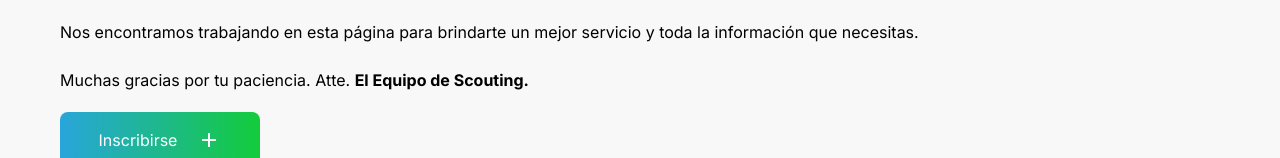
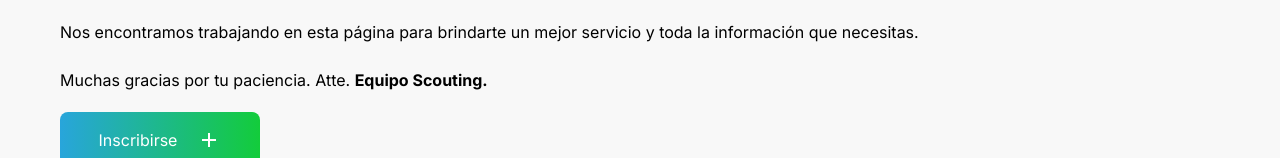
Before and after one commit to Gastti/scouting-landing-page, a Next.js app: page /asesoramiento in a window 1280 px wide. Shown: the part 292-450 px from the top of the page. Built offline with nearby package versions, Linux system fonts and the light colour scheme.

Commit message:
some fixes

```diff
--- a/app/asesoramiento/page.tsx
+++ b/app/asesoramiento/page.tsx
@@ -14,7 +14,7 @@ export default function Asesoramiento() {
                 <br /><br />
                 Muchas gracias por tu paciencia.
 
-                Atte. <b>El Equipo de Scouting.</b>
+                Atte. <b>Equipo Scouting.</b>
             </div>
             <RegisterButton />
         </main >
--- a/app/consultoria/page.tsx
+++ b/app/consultoria/page.tsx
@@ -14,7 +14,7 @@ export default function Consultoria() {
                 <br /><br />
                 Muchas gracias por tu paciencia.
 
-                Atte. <b>El Equipo de Scouting.</b>
+                Atte. <b>Equipo Scouting.</b>
             </div>
             <RegisterButton />
         </main >
--- a/app/cursos/page.tsx
+++ b/app/cursos/page.tsx
@@ -14,7 +14,7 @@ export default function Capacitacion() {
                 <br /><br />
                 Muchas gracias por tu paciencia.
 
-                Atte. <b>El Equipo de Scouting.</b>
+                Atte. <b>Equipo Scouting.</b>
             </div>
             <RegisterButton />
         </main >
--- a/app/pasantias-y-giras/page.tsx
+++ b/app/pasantias-y-giras/page.tsx
@@ -14,7 +14,7 @@ export default function PasantiasGiras() {
                 <br /><br />
                 Muchas gracias por tu paciencia.
 
-                Atte. <b>El Equipo de Scouting.</b>
+                Atte. <b>Equipo Scouting.</b>
             </div>
             <RegisterButton />
         </main >
--- a/app/ui/finalhook/finalhook.tsx
+++ b/app/ui/finalhook/finalhook.tsx
@@ -5,13 +5,13 @@ import ReplyIcon from '@mui/icons-material/Reply';
 export default function FinalHook() {
   return (
     <Section className='pb-10'>
-        <div className='max-w-[1200px] flex flex-col items-center gap-5'>
-            <h3 className='text-[1rem] sm:text-[3rem] text-center'>¡Si te <span className='bg-gradient-to-r from-[#28a5db] to-[#13cc3b] text-transparent bg-clip-text'>interesa</span> alguno de <span className='bg-gradient-to-r from-[#28a5db] to-[#13cc3b] text-transparent bg-clip-text'>nuestros servicios</span> no dudes en contactarnos!</h3>
-            <a href='https://google.com/' className='flex flex-row justify-center items-center gap-5 bg-gradient-to-r from-[#28a5db] to-[#13cc3b] text-white text-[1rem] sm:text-[1.5rem] px-8 py-4 sm:px-8 sm:py-3 rounded-xl transition-transform duration-200 hover:scale-110'>
-                <ReplyIcon />
-                Contactarse
-                </a>
-        </div>
+      <div className='max-w-[1200px] flex flex-col items-center gap-5'>
+        <h3 className='text-[1rem] sm:text-[1.5rem] text-center font-bold'>¡Si te <span className='bg-gradient-to-r from-[#28a5db] to-[#13cc3b] text-transparent bg-clip-text'>interesa</span> alguno de <span className='bg-gradient-to-r from-[#28a5db] to-[#13cc3b] text-transparent bg-clip-text'>nuestros servicios</span> no dudes en contactarnos!</h3>
+        <a href='https://google.com/' className='text-[1rem] sm:text-[1.3rem] flex flex-row justify-center items-center gap-5 bg-gradient-to-r from-[#28a5db] to-[#13cc3b] text-white px-8 py-4 sm:px-8 sm:py-3 rounded-xl transition-transform duration-200 hover:scale-110'>
+          <ReplyIcon />
+          Contactarse
+        </a>
+      </div>
     </Section>
   )
 }
--- a/app/ui/footer/footer.tsx
+++ b/app/ui/footer/footer.tsx
@@ -16,7 +16,7 @@ export default function Footer() {
     return (
         <Section className='mt-10 py-10 bg-[#f2f2f2]'>
             <div className='flex flex-row justify-between w-full max-w-[1200px] flex-wrap gap-10'>
-                <div className='flex flex-row gap-3 items-center'>
+                <div className='flex flex-row gap-3 items-center select-none'>
                     <Image
                         src='/logo.png'
                         width={158}
--- a/app/ui/header/header.tsx
+++ b/app/ui/header/header.tsx
@@ -16,7 +16,7 @@ export default function Header() {
                         Desarrolla Tu Carrera con Nuestra Asesoría Deportiva
                     </h2>
                     <p className='text-[1rem] opacity-80'>
-                        Transforma tu pasión en logros tangibles con nosotros. <br />
+                        Transforma tu pasión en logros tangibles. <br />
                     </p>
 
                     {/* Llamada a la Acción / CTA */}
--- a/app/ui/navigation/navbar.tsx
+++ b/app/ui/navigation/navbar.tsx
@@ -31,7 +31,7 @@ export default function Navbar() {
             <div
                 className='flex flex-row items-center justify-between gap-20 w-full max-w-[1200px] text-white rounded-full px-5 py-2'
             >
-                <Link href='/'>
+                <Link href='/' className='transition-transform duration-200 hover:scale-105'>
                     <Image
                         src='/logo.png'
                         alt='Logo de Scouting Consultoría y Gestión Deportiva'
--- a/app/ui/services/servicecard.tsx
+++ b/app/ui/services/servicecard.tsx
@@ -15,7 +15,7 @@ export default function ServiceCard({ title, description, image, imageAlt, href
     return (
         <Link
             href={href}
-            className='service-card flex flex-col justify-between items-start gap-3 basis-1 flex-grow bg-white min-w-[200px] md:min-w-[300px] border-slate-200 transition-colors duration-200 hover:bg-[#ffffff80] hover:outline outline-2 outline-white select-none rounded-md p-5'
+            className='service-card flex flex-col justify-between items-start gap-3 basis-1 flex-grow bg-white min-w-[200px] md:min-w-[300px] border-slate-200 transition-colors duration-200 hover:bg-[#ffffff80] select-none rounded-md p-5'
         >
             <div className='flex flex-col gap-3'>
                 <div
@@ -28,7 +28,9 @@ export default function ServiceCard({ title, description, image, imageAlt, href
                         height={150}
                     />
                 </div>
-                <h3 className='text-[#28a5db] text-[1.5rem] md:text-[1.8rem] font-bold bg-gradient-to-r from-[#13cc3b] to-[#28a5db] text-transparent bg-clip-text'>{title}</h3>
+                <h3 className='text-[#28a5db] text-[1.5rem] md:text-[1.8rem] font-semibold bg-gradient-to-r from-[#13cc3b] to-[#28a5db] text-transparent bg-clip-text'>
+                    {title}
+                </h3>
                 {/* Descripcion desactivada hasta su elaboracion. */}
                 {/* <p>{description}</p> */}
             </div>
```
Also changed, not shown: public/whoweare_logo.png.
